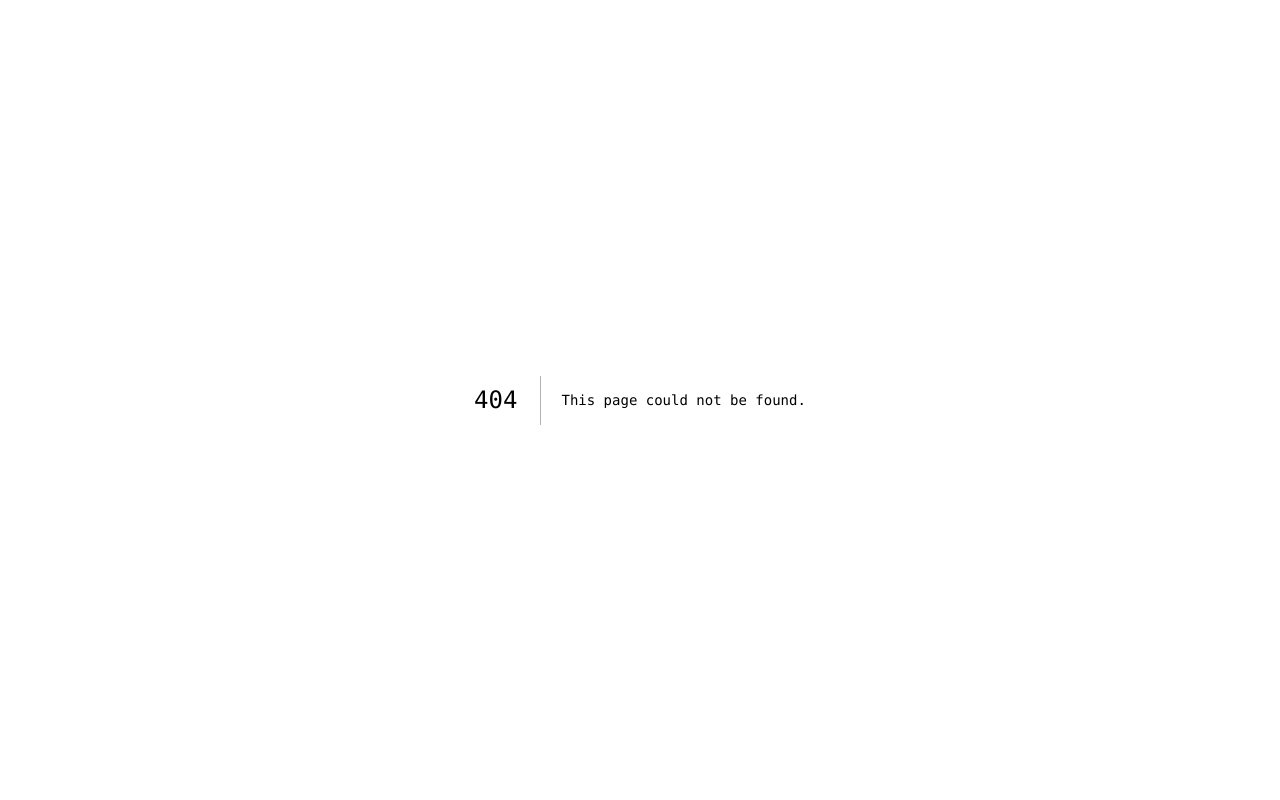
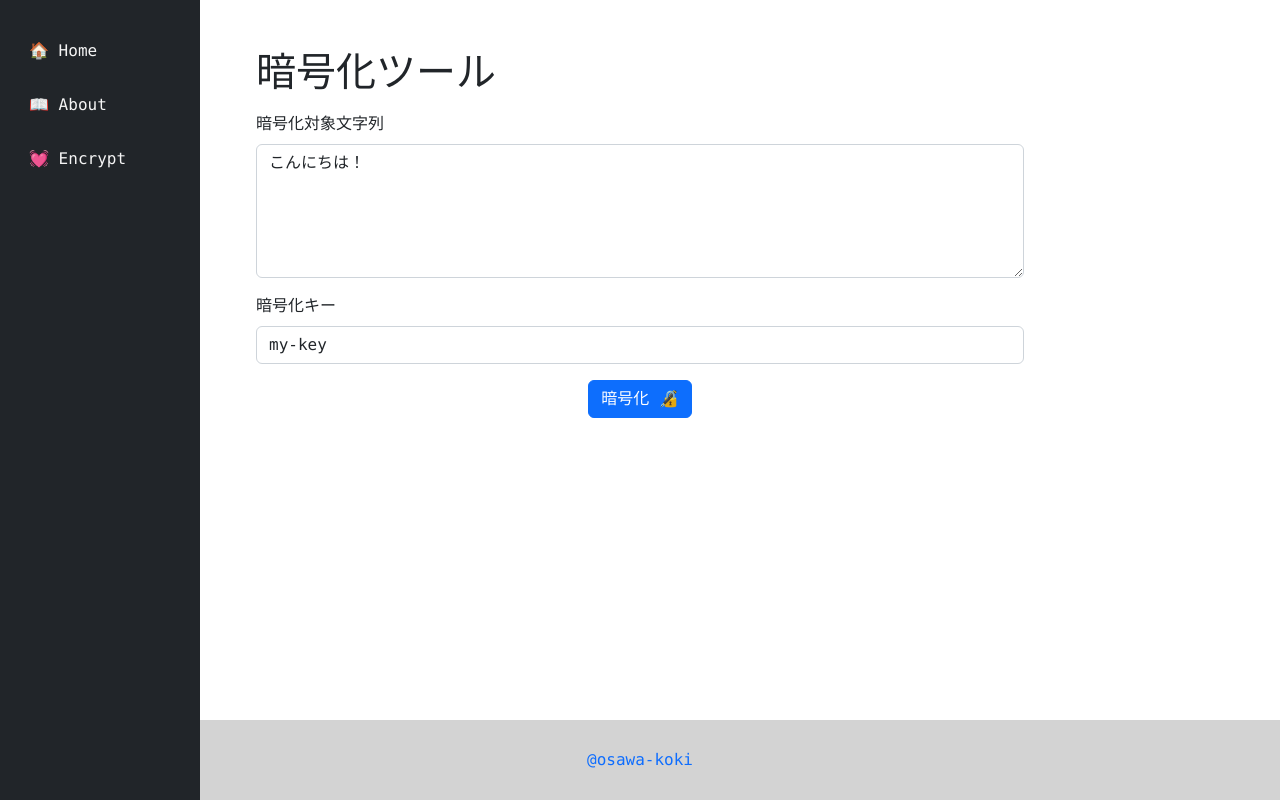
Before and after one commit to osawa-koki/oh-my-aes, a Next.js app in the folder web/: page /encrypt in a window 1280 px wide. Before the commit this address had no page. Built offline with nearby package versions, Linux system fonts and the light colour scheme.

Commit message:
暗号化まで。

```diff
--- a/web/pages.ts
+++ b/web/pages.ts
@@ -12,8 +12,8 @@ const pages = [
   },
   {
     emoji: "💓",
-    path: "/contact/",
-    name: "Contact",
+    path: "/encrypt/",
+    name: "Encrypt",
   },
 ];
 
--- /dev/null
+++ b/web/pages/encrypt.tsx
@@ -0,0 +1,70 @@
+import { useState } from "react";
+import { Alert, Button, Form } from "react-bootstrap";
+import Layout from "../components/Layout";
+
+export default function EncryptPage() {
+
+  const [content, setContent] = useState<string>('こんにちは！');
+  const [key, setKey] = useState<string>('my-key');
+  const [encrypted, setEncrypted] = useState<string | null>(null);
+  const [error, setError] = useState<string | null>(null);
+
+  const Encrypt = async () => {
+    try {
+      fetch(`http://localhost:8000/api/cipher/aes/ecb/encrypt/256?key=${key}&data=${content}`)
+        .then(res => res.json())
+        .then((json: any) => {
+          setEncrypted(json.encrypted);
+        })
+        .catch(e => {
+          setError(e.message);
+        });
+    } catch (e) {
+      setError(e.message);
+    }
+  };
+
+  return (
+    <Layout>
+      <div id="Encrypt" className="mt-3">
+        <h1>暗号化ツール</h1>
+        <Form.Group className="mt-3">
+          <Form.Label>暗号化対象文字列</Form.Label>
+          <Form.Control as="textarea" rows={5} value={content} onInput={(e) => {setContent((e.target as HTMLTextAreaElement).value)}} />
+        </Form.Group>
+        <Form.Group className="mt-3">
+          <Form.Label>暗号化キー</Form.Label>
+          <Form.Control type="text" placeholder="Enter Key" value={key} onInput={(e) => {setKey((e.target as HTMLTextAreaElement).value)}} />
+        </Form.Group>
+        <div className="mt-3 d-flex justify-content-center">
+          <Button variant="primary" onClick={Encrypt}>暗号化 🔏</Button>
+        </div>
+        {
+          error !== null ? (
+            <>
+              <Alert variant="danger" className="mt-3">
+                {error}
+              </Alert>
+            </>
+          ) : (
+            <>
+            {
+              encrypted !== null && (
+                <>
+                  <Alert variant="info" className="mt-3">
+                    暗号化された文字列は以下の通りです。
+                  </Alert>
+                  <Form.Group className="mt-3">
+                    <Form.Label>暗号化された文字列</Form.Label>
+                    <Form.Control readOnly as="textarea" value={encrypted} rows={5} />
+                  </Form.Group>
+                </>
+              )
+            }
+            </>
+          )
+        }
+      </div>
+    </Layout>
+  );
+};
```
